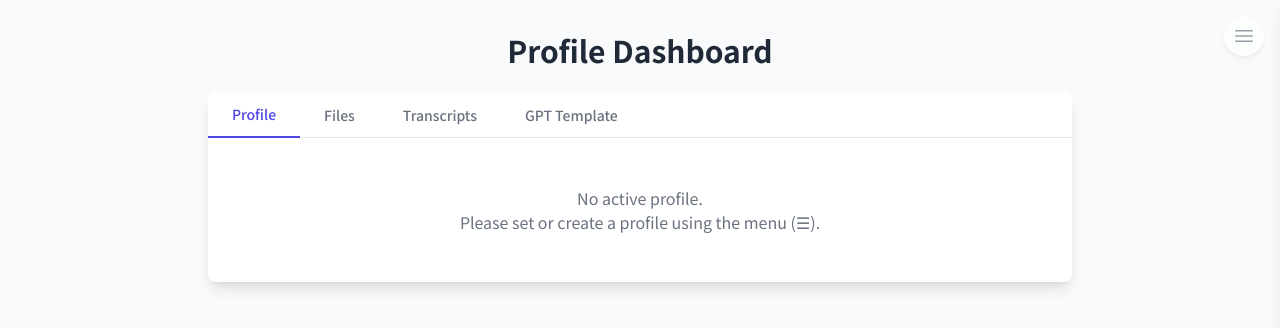
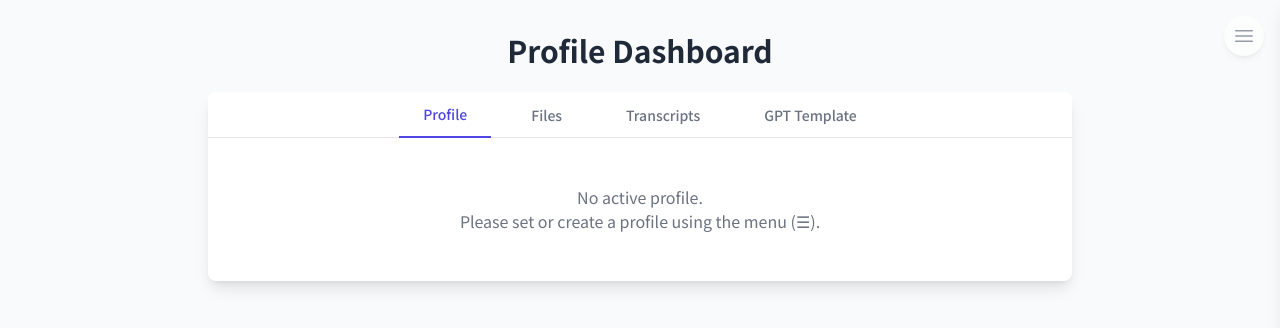
Before and after one commit to svdC1/mirumoji, a React (Vite) app in the folder apps/frontend/: page /dashboard in a window 1280 px wide. Shown: the top 328 px of the page. Built offline with nearby package versions, Linux system fonts and the light colour scheme.

Commit message:
Center UserPage navigation

```diff
--- a/apps/frontend/src/pages/UserPage.tsx
+++ b/apps/frontend/src/pages/UserPage.tsx
@@ -314,7 +314,7 @@ export default function UserPage() {
                 </h1>
 
                 <div className="bg-white dark:bg-gray-800 shadow-lg rounded-lg">
-                    <nav className="flex flex-wrap border-b border-gray-200 dark:border-gray-700">
+                    <nav className="flex flex-wrap -mb-px justify-center space-x-4 border-b border-gray-200 dark:border-gray-700">
                         {tabs.map((tab) => (
                             <button
                                 key={tab.id}
```
